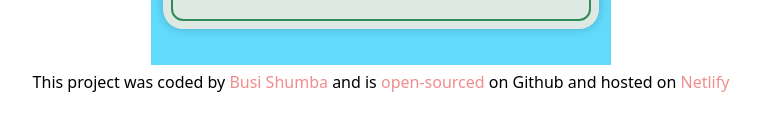
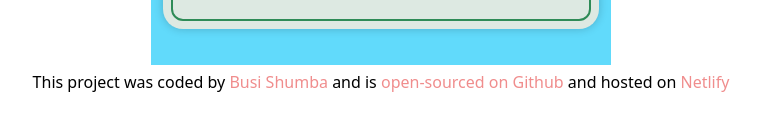
Before and after one commit to DBusie/word-wonder, a React (Create React App) app: page / in a window 1280 px wide. Shown: the part 544-674 px from the top of the page, without its empty margins (259-1019 px from the left). Built offline with nearby package versions, Linux system fonts and the light colour scheme.

Commit message:
changed app title

```diff
--- a/package.json
+++ b/package.json
@@ -6,11 +6,13 @@
     "@testing-library/jest-dom": "^5.17.0",
     "@testing-library/react": "^13.4.0",
     "@testing-library/user-event": "^13.5.0",
+    "axios": "^1.6.5",
     "bootstrap": "^5.3.2",
     "dictionary-en": "^4.0.0",
     "react": "^18.2.0",
     "react-dom": "^18.2.0",
-    "react-scripts": "5.0.1",
+    "react-icons": "^5.0.0",
+    "react-scripts": "^5.0.1",
     "web-vitals": "^2.1.4"
   },
   "scripts": {
--- a/public/index.html
+++ b/public/index.html
@@ -24,7 +24,7 @@
       work correctly both with client-side routing and a non-root public URL.
       Learn how to configure a non-root public URL by running `npm run build`.
     -->
-    <title>React App</title>
+    <title>Word-Wonder Dictionary</title>
   </head>
   <body>
     <noscript>You need to enable JavaScript to run this app.</noscript>
--- a/src/App.js
+++ b/src/App.js
@@ -23,16 +23,16 @@ export default function App() {
         </a>{" "}
         and is {""}
         <a
-          href="https://github.com/DBusie/weather-app-react"
+          href="https://github.com/DBusie/word-wonder"
           target="_blank"
           rel="noreferrer"
           className="footer-link"
         >
-          open-sourced
+          open-sourced on Github
         </a>{" "}
-        on Github and hosted on{" "}
+        and hosted on{" "}
         <a
-          href="https://voluble-bubblegum-59654e.netlify.app/"
+          href="https://jovial-babka-cbd118.netlify.app/"
           alt="netlify-link"
           target="_blank"
           rel="noreferrer"
```
Also changed, not shown: 1 other file (tests, documents, lock files or other folders).
